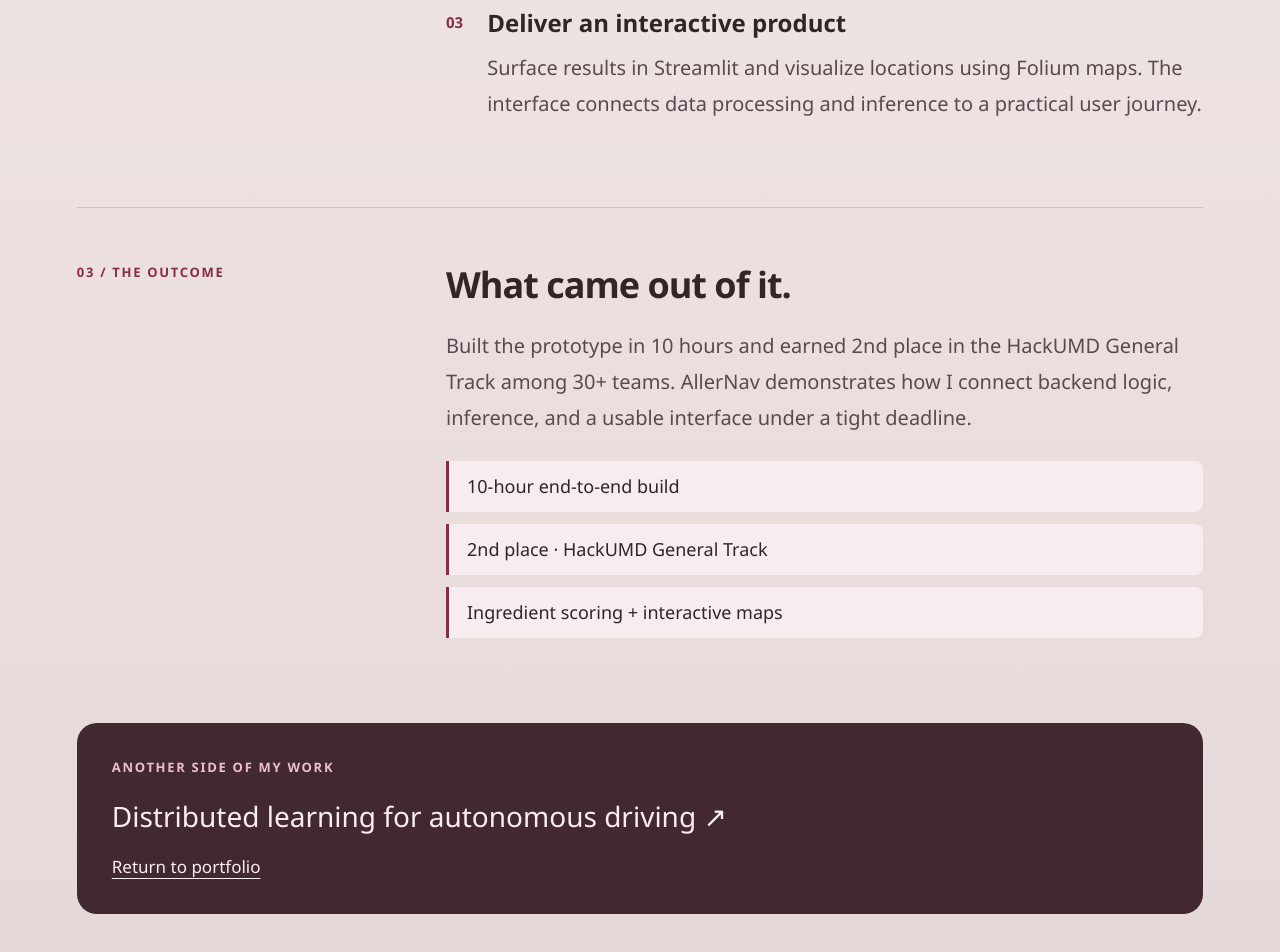
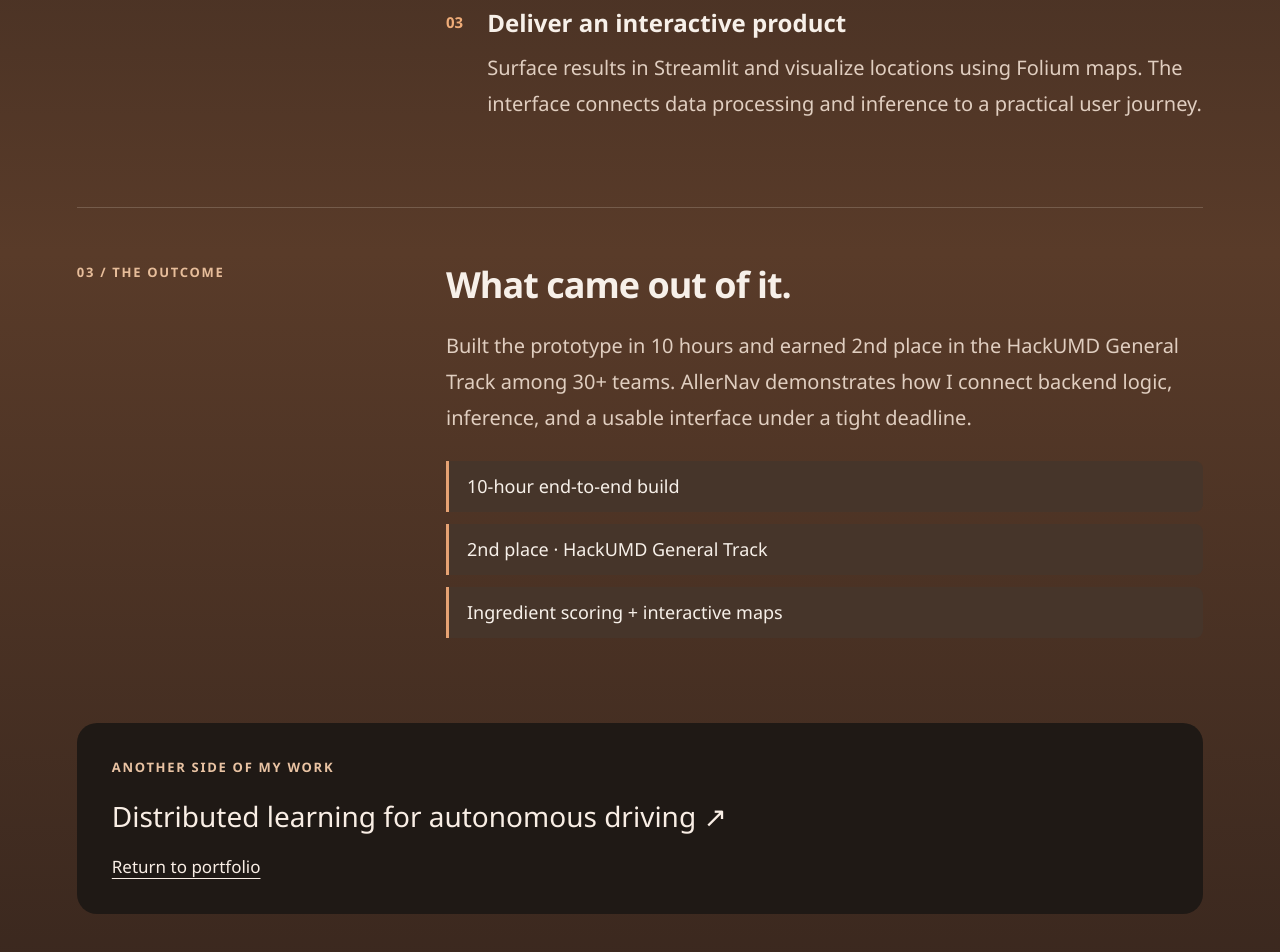
Before and after one commit to niki-21/Portfolio, a Next.js app: page /case-studies/allernav in a window 1280 px wide. Shown: the part 1524-2476 px from the top of the page. Built offline with nearby package versions, Linux system fonts and the light colour scheme.

Commit message:
Use espresso walnut and copper palette to complement sunset photography

```diff
--- a/app/globals.css
+++ b/app/globals.css
@@ -244,3 +244,56 @@ body:has(.project-story)::before {display:none;}
 .additional-research a{font-size:14px;text-decoration:underline;text-underline-offset:4px;}
 @media(max-width:1100px){.publications-card-body{padding:20px 32px 35px;}.publication-entry h3{font-size:22px;}}
 @media(max-width:700px){.publications-card-body{padding:15px 25px 30px;}.publications-heading{display:block;}.publications-heading h2{font-size:42px;letter-spacing:-1.7px;}.publications-heading > p{font-size:17px;max-width:none;margin-top:20px;}.publications-grid{grid-template-columns:1fr;gap:28px;}.publication-entry h3{font-size:23px;}.publication-venue{font-size:11px;line-height:1.7;}.additional-research{flex-direction:column;align-items:start;gap:12px;}.additional-research a{font-size:15px;line-height:1.6;}}
+/* Espresso and copper, drawn from the runway rather than beige or rose. */
+.deck-site,.project-story {
+  --deck-ink:#f7f0e9;
+  --deck-blue:#e6a273;
+  color:#f7f0e9;
+  background:linear-gradient(180deg,#211c19 0%,#30231d 38%,#593b29 70%,#39271e 100%);
+}
+body:has(.deck-site),body:has(.project-story){background:#211c19;}
+.stack-card {background:#302722;border-color:#735644;}
+.stack-card.is-behind {background:#80583c;box-shadow:0 3px 0 #b77d4730;}
+.stack-card.is-front {box-shadow:0 22px 55px #100b0855;}
+.deck-header,.story-nav {border-color:#715849;}
+.header-note,.deck-intro,.deck-footnote,.card-topline,.deck-kicker,.project-visual figcaption,.research-visual figcaption,.background-details > div > span,.publication-venue,.additional-research > span,.story-facts dt,.story-image figcaption {color:#e7bd9a;}
+.pitch-card h1 span,.pitch-card h2 span,.project-index,.project-open,.research-stats strong,.selected-project:hover h3,.allernav-metrics strong,.publication-link,.publication-entry:hover h3,.story-tagline,.story-jumps,.story-steps article > span {color:#efac78;}
+.deck-description,.award-line span,.work-heading > p,.selected-project p,.research-stats span,.background-details p,.publications-heading > p,.publication-entry > p:not(.publication-venue),.allernav-metrics span,.story-section p:not(.deck-kicker){color:#e0cec0;}
+.deck-cta {background:#e6a273;color:#291c15;}
+.deck-cta:hover {background:#f3ba8e;}
+.intro-tags {color:#f1c6a3;}
+.intro-tags span,.project-visual,.research-visual {background:#46372d;}
+/* Product renders retain a light neutral mat for their original white canvas. */
+.project-visual {background:#e4ded8;color:#39271e;}
+.project-visual figcaption {color:#503d31;}
+.chapter-nav button {color:#e5cdb9;}
+.chapter-nav button:hover {background:#513b2e;}
+.chapter-nav button[aria-current],.deck-pagination .next-card {background:#e6a273;color:#291c15;}
+.deck-pagination button {border-color:#937157;}
+.page-total {color:#d0b19b;}
+.selected-project,.publication-entry,.award-line {border-color:#ce8f61;}
+.background-details > div,.additional-research,.story-facts,.story-section {border-color:#755c4b;}
+.card-6.is-front,.story-next {background:#1f1915;color:#f9eee5;}
+.card-6 .card-topline,.contact-card-body .deck-kicker,.contact-card-body .deck-description,.story-next .deck-kicker {color:#e9c3a3;}
+.card-6 .card-topline i,.contact-card-body .deck-cta {background:#e6a273;}
+.contact-card-body h2 span {color:#efac78;}
+.contact-card-body .deck-cta {color:#291c15;}
+.deck-site a:focus-visible,.deck-site button:focus-visible,.project-story a:focus-visible {outline-color:#ffd09f;}
+.horizon-copy {color:#fff2e4;}
+.horizon-copy .deck-kicker {color:#f4c996;}
+.horizon-copy h2 span {color:#f2bc83;}
+.horizon-copy .deck-cta {background:#edb078;color:#322116;}
+.story-image {background:#e4ded8;}
+.story-outcomes li {background:#46352a;border-color:#e6a273;}
+.pipeline-demo {background:#211a16;border-color:#8d6447;color:#fff0df;box-shadow:0 18px 40px #100b0838;}
+.pipeline-demo-top,.pipeline-output > span,.pipeline-demo-bottom button {color:#efb77f;}
+.pipeline-pulse {background:#efb77f;box-shadow:0 0 15px #dc995e;}
+.pipeline-stages button {color:#ecd4bd;border-color:#795b46;}
+.pipeline-stages button span,.pipeline-step,.pipeline-demo-bottom {color:#d9b598;}
+.pipeline-stages button[aria-selected=true]{background:#e6a273;border-color:#e6a273;color:#291c15;}
+.pipeline-stages button[aria-selected=true] span{color:#57351f;}
+.pipeline-flow {background:#6c4d38;}
+.pipeline-flow > span {background:linear-gradient(90deg,#ac6e3d,#efb77f);box-shadow:0 0 12px #edb078;}
+.pipeline-detail > p:not(.pipeline-step){color:#ecd9c6;}
+.pipeline-output,.pipeline-demo-bottom {border-color:#b7855f;}
+@keyframes signal-pulse {50%{opacity:.4;box-shadow:0 0 4px #dc995e;}}
```
